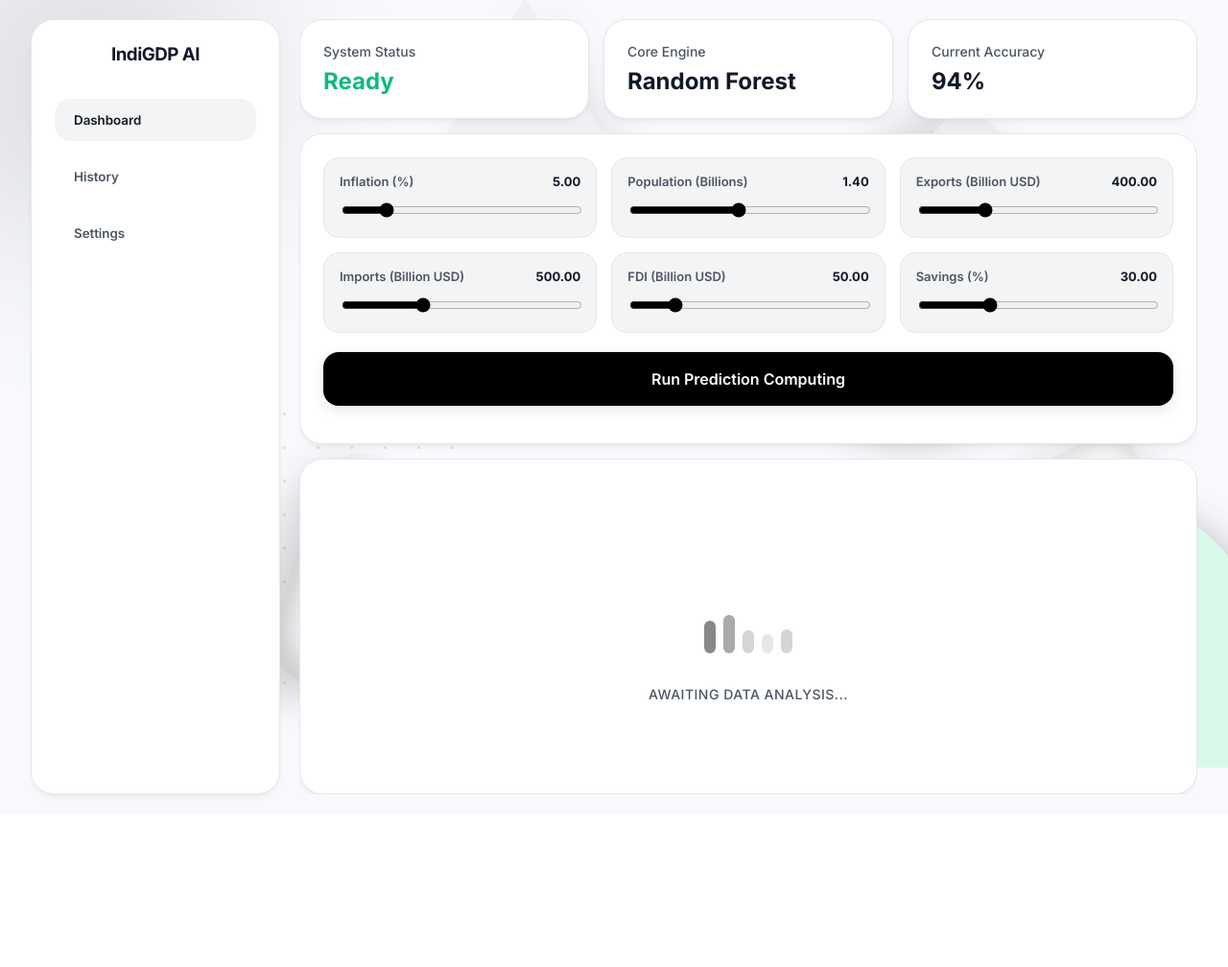
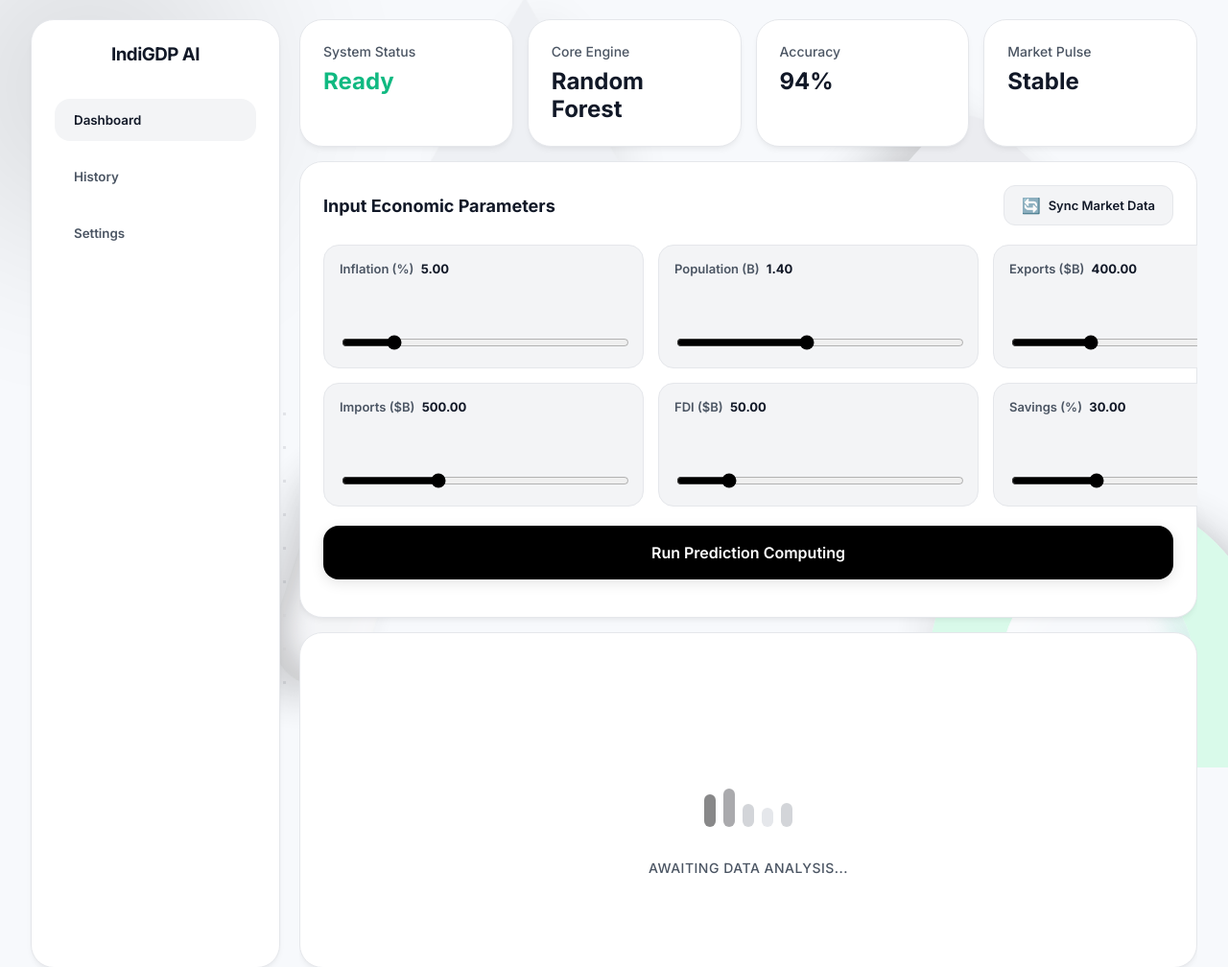
Before and after one commit to santhosh19-web/IndiGDP-AI, a Flask app: page /dashboard in a window 1280 px wide. Shown: the top 1008 px of the page at 96% size. Before the commit the page ends 832 px from the top, so only its background shows below. Run offline with Flask 3, Linux system fonts and the light colour scheme; parts of the project's set-up code (start-up, migrations or seed data) failed here and were passed over.

Commit message:
Integrated World Bank API for real-time market data sync, added historical trend sparklines, and enhanced model training with performance visualization. Fixed history page UI consistency.

```diff
--- a/requirements.txt
+++ b/requirements.txt
@@ -5,3 +5,4 @@
 joblib
 gunicorn
 Flask-SQLAlchemy
+matplotlib
--- a/static/css/dashboard.css
+++ b/static/css/dashboard.css
@@ -64,7 +64,7 @@
 /* KPI Cards */
 .kpi-row {
     display: grid;
-    grid-template-columns: repeat(3, 1fr);
+    grid-template-columns: repeat(4, 1fr);
     gap: 15px;
 }
 
@@ -110,6 +110,15 @@
     padding: 16px;
     border-radius: 16px;
     border: 1px solid var(--border-color);
+    display: flex;
+    flex-direction: column;
+    gap: 8px;
+}
+
+.slider-header {
+    display: flex;
+    justify-content: space-between;
+    align-items: flex-start;
 }
 
 .slider-box label {
@@ -117,13 +126,41 @@
     font-size: 13px;
     font-weight: 600;
     color: var(--text-secondary);
-    margin-bottom: 12px;
+    margin: 0;
 }
 
-.slider-box span {
-    float: right;
+.slider-box span#inflationValue,
+.slider-box span#populationValue,
+.slider-box span#exportsValue,
+.slider-box span#importsValue,
+.slider-box span#fdiValue,
+.slider-box span#savingsValue {
     font-weight: 700;
     color: var(--text-primary);
+    margin-left: 4px;
+}
+
+.trend-hint {
+    font-size: 11px;
+    font-weight: 700;
+    padding: 2px 6px;
+    border-radius: 4px;
+}
+
+.trend-up {
+    color: #10b981;
+    background: rgba(16, 185, 129, 0.1);
+}
+
+.trend-down {
+    color: #ef4444;
+    background: rgba(239, 68, 68, 0.1);
+}
+
+.sparkline-container {
+    height: 35px;
+    width: 100%;
+    margin: 4px 0;
 }
 
 input[type=range] {
@@ -143,6 +180,39 @@
     color: var(--accent-text);
     cursor: pointer;
     box-shadow: 0 4px 14px 0 rgba(0,0,0,0.1);
+}
+
+.sync-btn {
+    padding: 10px 18px;
+    border-radius: 12px;
+    border: 1px solid var(--border-color);
+    background: var(--input-bg);
+    color: var(--text-primary);
+    font-weight: 600;
+    font-size: 13px;
+    cursor: pointer;
+    display: flex;
+    align-items: center;
+    gap: 8px;
+    transition: all 0.3s ease;
+}
+
+.sync-btn:hover {
+    background: var(--border-color);
+    border-color: var(--text-secondary);
+}
+
+.sync-btn span {
+    font-size: 16px;
+}
+
+.sync-btn.loading span {
+    animation: rotate 1s linear infinite;
+}
+
+@keyframes rotate {
+    from { transform: rotate(0deg); }
+    to { transform: rotate(360deg); }
 }
 
 .result-box {
@@ -258,7 +328,7 @@
     }
 
     .kpi-row {
-        grid-template-columns: 1fr;
+        grid-template-columns: repeat(2, 1fr);
     }
 
     .input-panel {
--- a/static/js/api.js
+++ b/static/js/api.js
@@ -55,6 +55,146 @@
         statusEl.innerHTML = "Ready";
         statusEl.classList.remove("status-running");
     }
+}
+
+async function syncMarketData() {
+    const syncBtn = document.getElementById("syncBtn");
+    const statusEl = document.getElementById("status");
+    const resultBox = document.getElementById("resultBox");
+    const sentimentEl = document.getElementById("marketSentiment");
+
+    syncBtn.classList.add("loading");
+    syncBtn.disabled = true;
+    statusEl.innerHTML = "Fetching 5-Year Market Trends...";
+    statusEl.classList.add("status-running");
+
+    const INDICATORS = {
+        inflation: "FP.CPI.TOTL.ZG",
+        population: "SP.POP.TOTL",
+        exports: "NE.EXP.GNFS.CD",
+        imports: "NE.IMP.GNFS.CD",
+        fdi: "BX.KLT.DINV.CD.WD",
+        savings: "NY.GNS.ICTR.ZS"
+    };
+
+    try {
+        const fetchPromises = Object.entries(INDICATORS).map(async ([key, id]) => {
+            // Fetch 5 years to build a trend line
+            const response = await fetch(`https://api.worldbank.org/v2/country/IN/indicator/${id}?format=json&per_page=5`);
+            const data = await response.json();
+
+            if (data && data[1]) {
+                // World Bank returns data latest first. We want earliest first for charts.
+                const history = data[1].filter(d => d.value !== null).reverse();
+                return { key, history };
+            }
+            return { key, history: [] };
+        });
+
+        const results = await Promise.all(fetchPromises);
+        let bullishCount = 0;
+
+        results.forEach(res => {
+            if (res.history.length > 0) {
+                const latestData = res.history[res.history.length - 1];
+                const prevData = res.history.length > 1 ? res.history[res.history.length - 2] : null;
+
+                let latestVal = latestData.value;
+                if (["population", "exports", "imports", "fdi"].includes(res.key)) {
+                    latestVal = latestVal / 1000000000;
+                }
+
+                // Update Slider
+                const slider = document.getElementById(res.key);
+                const output = document.getElementById(res.key + "Value");
+                if (slider) {
+                    slider.value = latestVal.toFixed(2);
+                    if (output) output.innerHTML = latestVal.toFixed(2);
+                }
+
+                // Update Trend Indicator
+                const trendEl = document.getElementById(res.key + "Trend");
+                if (trendEl && prevData) {
+                    const diff = latestData.value - prevData.value;
+                    const pct = (diff / Math.abs(prevData.value)) * 100;
+                    const isUp = diff > 0;
+
+                    trendEl.className = "trend-hint " + (isUp ? "trend-up" : "trend-down");
+                    trendEl.innerHTML = (isUp ? "↑ " : "↓ ") + Math.abs(pct).toFixed(1) + "%";
+
+                    // Simple Sentiment Logic
+                    if (res.key === "fdi" && isUp) bullishCount++;
+                    if (res.key === "exports" && isUp) bullishCount++;
+                    if (res.key === "inflation" && !isUp) bullishCount++;
+                    if (res.key === "savings" && isUp) bullishCount++;
+                }
+
+                // Render Sparkline
+                renderSparkline(res.key + "Sparkline", res.history.map(d => d.value));
+            }
+        });
+
+        // Update Global Sentiment
+        if (bullishCount >= 3) {
+            sentimentEl.innerHTML = "Bullish 📈";
+            sentimentEl.style.color = "#10b981";
+        } else if (bullishCount <= 1) {
+            sentimentEl.innerHTML = "Bearish 📉";
+            sentimentEl.style.color = "#ef4444";
+        } else {
+            sentimentEl.innerHTML = "Stable ⚖";
+            sentimentEl.style.color = "var(--text-primary)";
+        }
+
+        resultBox.innerHTML = "✅ Historical market insights synced successfully.";
+        setTimeout(() => { if(resultBox.innerHTML.includes("synced")) resultBox.innerHTML = ""; }, 5000);
+
+    } catch (error) {
+        console.error("Sync failed:", error);
+        resultBox.innerHTML = "⚠ API connection error. Please try again.";
+    } finally {
+        syncBtn.classList.remove("loading");
+        syncBtn.disabled = false;
+        statusEl.innerHTML = "Ready";
+        statusEl.classList.remove("status-running");
+    }
+}
+
+let sparklineCharts = {};
+
+function renderSparkline(canvasId, data) {
+    const ctx = document.getElementById(canvasId).getContext('2d');
+
+    if (sparklineCharts[canvasId]) {
+        sparklineCharts[canvasId].destroy();
+    }
+
+    const isDark = document.body.classList.contains("dark-mode");
+    const accentColor = isDark ? "#ffffff" : "#000000";
+
+    sparklineCharts[canvasId] = new Chart(ctx, {
+        type: 'line',
+        data: {
+            labels: data.map((_, i) => i),
+            datasets: [{
+                data: data,
+                borderColor: accentColor,
+                borderWidth: 2,
+                pointRadius: 0,
+                fill: false,
+                tension: 0.4
+            }]
+        },
+        options: {
+            responsive: true,
+            maintainAspectRatio: false,
+            plugins: { legend: { display: false }, tooltip: { enabled: false } },
+            scales: {
+                x: { display: false },
+                y: { display: false }
+            }
+        }
+    });
 }
 
 function drawChart(predictedGDP, inputs) {
--- a/templates/dashboard.html
+++ b/templates/dashboard.html
@@ -55,36 +55,71 @@
                 <p>Random Forest</p>
             </div>
             <div class="bento-card kpi-card btn-haptic">
-                <h4>Current Accuracy</h4>
+                <h4>Accuracy</h4>
                 <p>94%</p>
+            </div>
+            <div class="bento-card kpi-card btn-haptic">
+                <h4>Market Pulse</h4>
+                <p id="marketSentiment">Stable</p>
             </div>
         </div>
 
         <!------ INPUT PANEL ------>
         <div class="bento-card">
+            <div style="display: flex; justify-content: space-between; align-items: center; margin-bottom: 20px;">
+                <h3 style="margin: 0; font-size: 18px;">Input Economic Parameters</h3>
+                <button class="sync-btn btn-haptic" onclick="syncMarketData()" id="syncBtn">
+                    <span id="syncIcon">🔄</span> Sync Market Data
+                </button>
+            </div>
+
             <div class="input-panel">
                 <div class="slider-box">
-                    <label>Inflation (%) <span id="inflationValue">5.00</span></label>
+                    <div class="slider-header">
+                        <label>Inflation (%) <span id="inflationValue">5.00</span></label>
+                        <span id="inflationTrend" class="trend-hint"></span>
+                    </div>
+                    <div class="sparkline-container"><canvas id="inflationSparkline"></canvas></div>
                     <input type="range" min="0" max="30" step="0.1" value="5" id="inflation">
                 </div>
                 <div class="slider-box">
-                    <label>Population (Billions) <span id="populationValue">1.40</span></label>
+                    <div class="slider-header">
+                        <label>Population (B) <span id="populationValue">1.40</span></label>
+                        <span id="populationTrend" class="trend-hint"></span>
+                    </div>
+                    <div class="sparkline-container"><canvas id="populationSparkline"></canvas></div>
                     <input type="range" min="0.5" max="2.5" step="0.01" value="1.4" id="population">
                 </div>
                 <div class="slider-box">
-                    <label>Exports (Billion USD) <span id="exportsValue">400.00</span></label>
+                    <div class="slider-header">
+                        <label>Exports ($B) <span id="exportsValue">400.00</span></label>
+                        <span id="exportsTrend" class="trend-hint"></span>
+                    </div>
+                    <div class="sparkline-container"><canvas id="exportsSparkline"></canvas></div>
                     <input type="range" min="5" max="1500" step="1" value="400" id="exports">
                 </div>
                 <div class="slider-box">
-                    <label>Imports (Billion USD) <span id="importsValue">500.00</span></label>
+                    <div class="slider-header">
+                        <label>Imports ($B) <span id="importsValue">500.00</span></label>
+                        <span id="importsTrend" class="trend-hint"></span>
+                    </div>
+                    <div class="sparkline-container"><canvas id="importsSparkline"></canvas></div>
                     <input type="range" min="10" max="1500" step="1" value="500" id="imports">
                 </div>
                 <div class="slider-box">
-                    <label>FDI (Billion USD) <span id="fdiValue">50.00</span></label>
+                    <div class="slider-header">
+                        <label>FDI ($B) <span id="fdiValue">50.00</span></label>
+                        <span id="fdiTrend" class="trend-hint"></span>
+                    </div>
+                    <div class="sparkline-container"><canvas id="fdiSparkline"></canvas></div>
                     <input type="range" min="0" max="300" step="0.1" value="50" id="fdi">
                 </div>
                 <div class="slider-box">
-                    <label>Savings (%) <span id="savingsValue">30.00</span></label>
+                    <div class="slider-header">
+                        <label>Savings (%) <span id="savingsValue">30.00</span></label>
+                        <span id="savingsTrend" class="trend-hint"></span>
+                    </div>
+                    <div class="sparkline-container"><canvas id="savingsSparkline"></canvas></div>
                     <input type="range" min="10" max="80" step="0.1" value="30" id="savings">
                 </div>
             </div>
```
Also changed, not shown: train_model.py (+22 -1 lines), model_evaluation.png (added), scratch/correlation.png (added), scratch/feature_importance.png (added).
